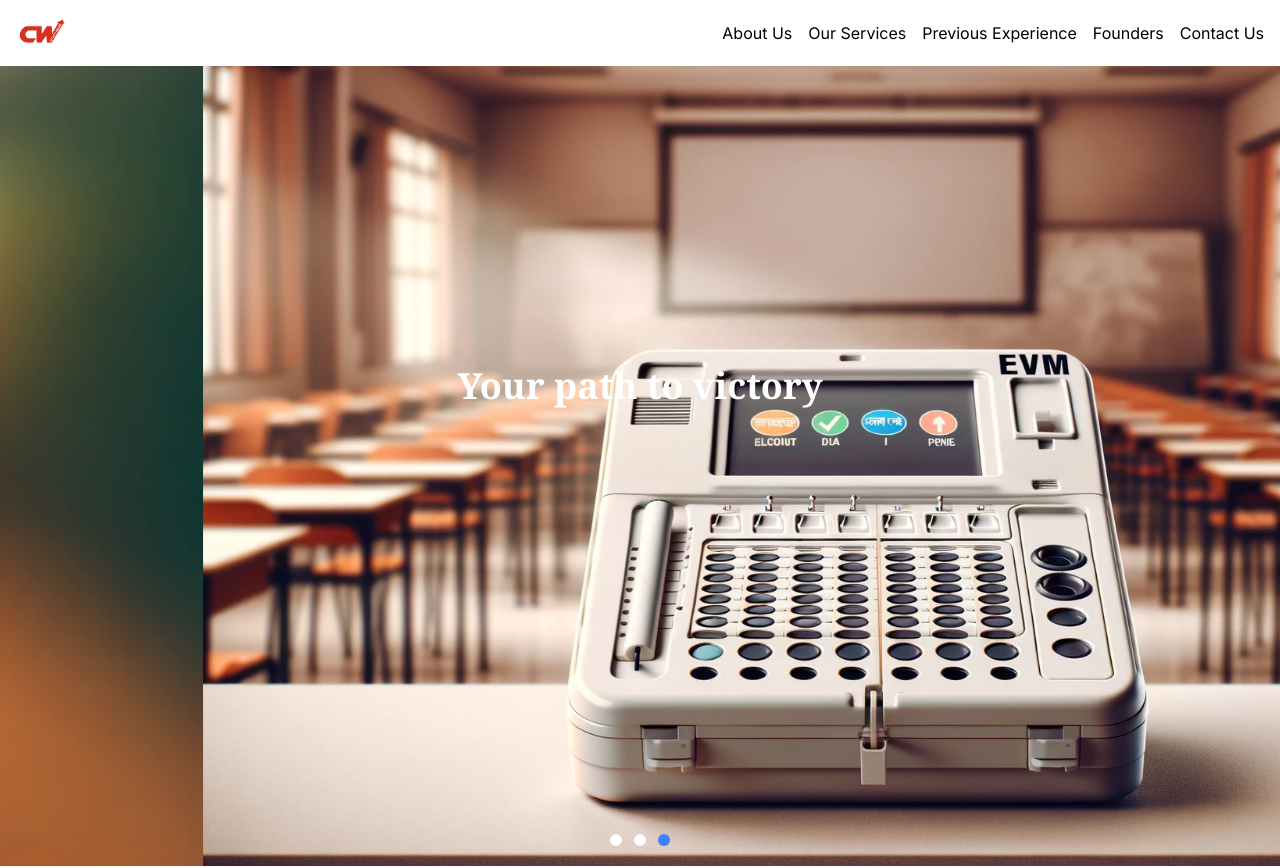
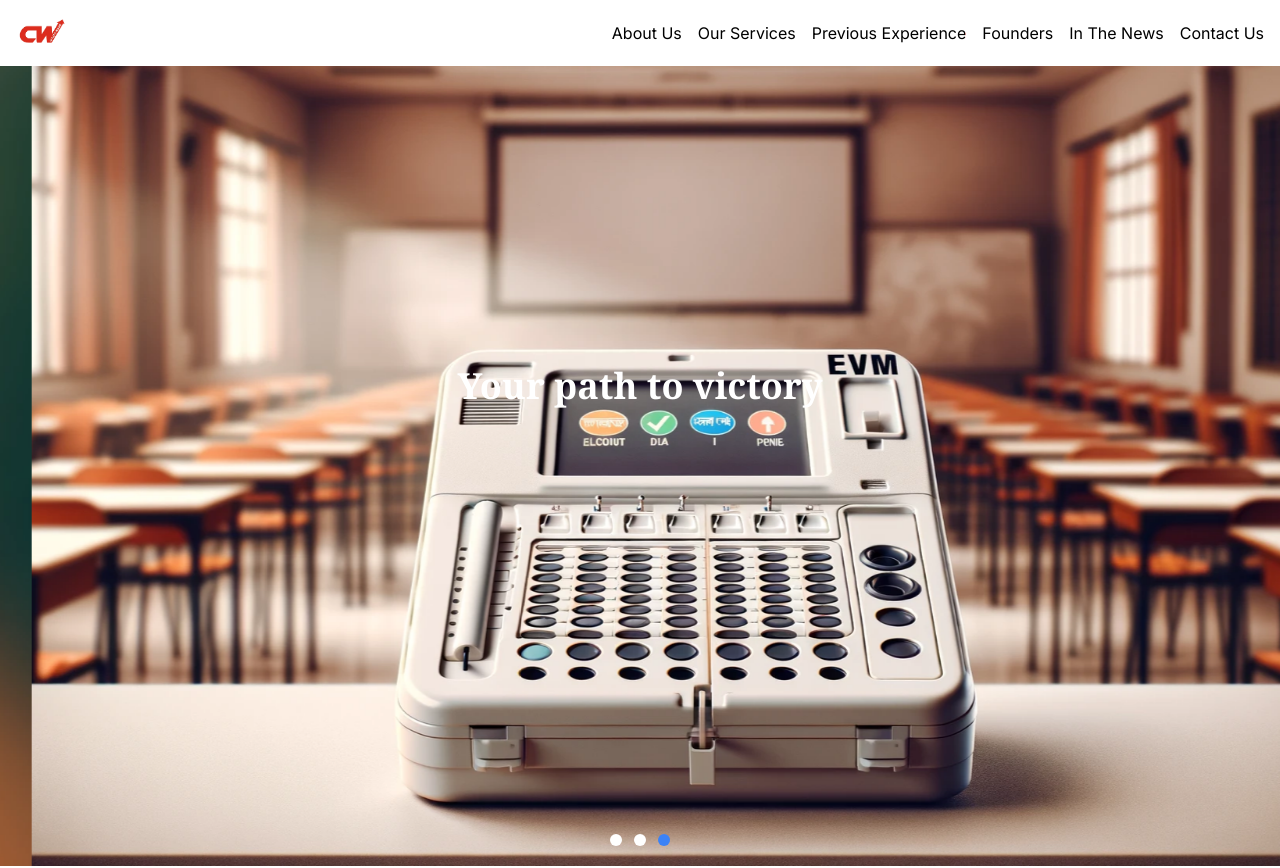
Before and after one commit to yashuswe/citizen-landing, a Next.js app: page / in a window 1280 px wide. Shown: the top 868 px of the page. Built offline with nearby package versions, Linux system fonts and the light colour scheme.

Commit message:
ADD: News Section WIP

```diff
--- a/src/app/page.tsx
+++ b/src/app/page.tsx
@@ -5,6 +5,7 @@
 import Experience from "./sections/Experience";
 import AboutUs from "./sections/AboutUs";
 import ContactUs from "./sections/ContactUs";
+import News from "./sections/News";
 export default function Home() {
   return (
     <main>
@@ -13,6 +14,7 @@
       <Services/>
       <Experience/>
       <AboutUs/>
+      <News/>
       <ContactUs/>
     </main>
   );
--- a/src/app/sections/Header/Header.tsx
+++ b/src/app/sections/Header/Header.tsx
@@ -19,6 +19,7 @@
           <Link href="#services" className="hover-link">Our Services</Link>
           <Link href="#experience" className="hover-link">Previous Experience</Link>
           <Link href="#founders" className="hover-link">Founders</Link>
+          <Link href="#news" className="hover-link">In The News</Link>
           <Link href="#contact" className="hover-link">Contact Us</Link>
         </nav>
         <div className="md:hidden">
--- /dev/null
+++ b/src/app/sections/News/News.tsx
@@ -0,0 +1,12 @@
+import Title from '@/app/components/Title'
+import React from 'react'
+
+const News = () => {
+  return (
+    <div>
+      <Title id='news' text='News Coverage'/>
+    </div>
+  )
+}
+
+export default News
--- /dev/null
+++ b/src/app/sections/News/index.tsx
@@ -0,0 +1,3 @@
+import News from "./News";
+
+export default News
```
